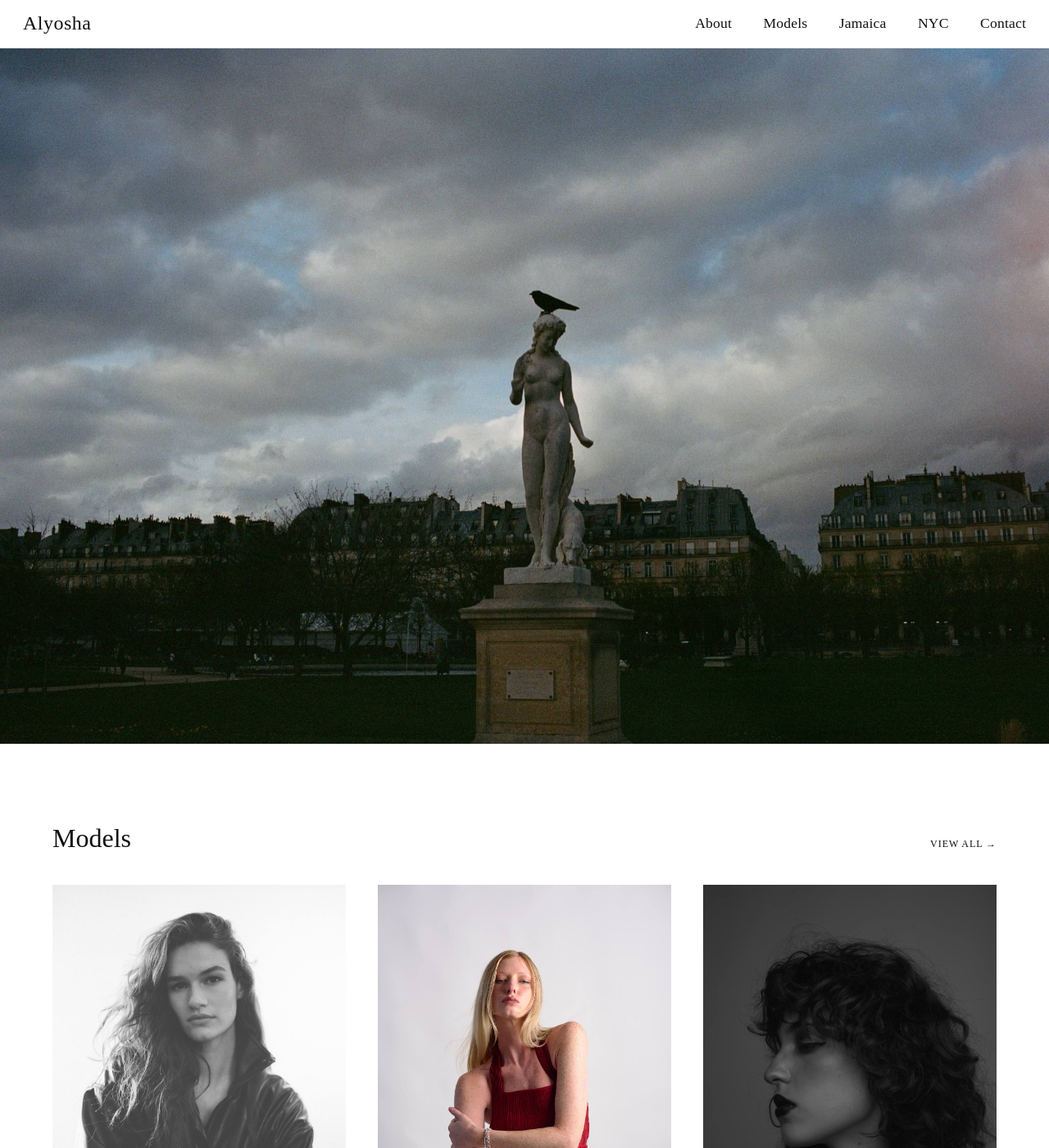
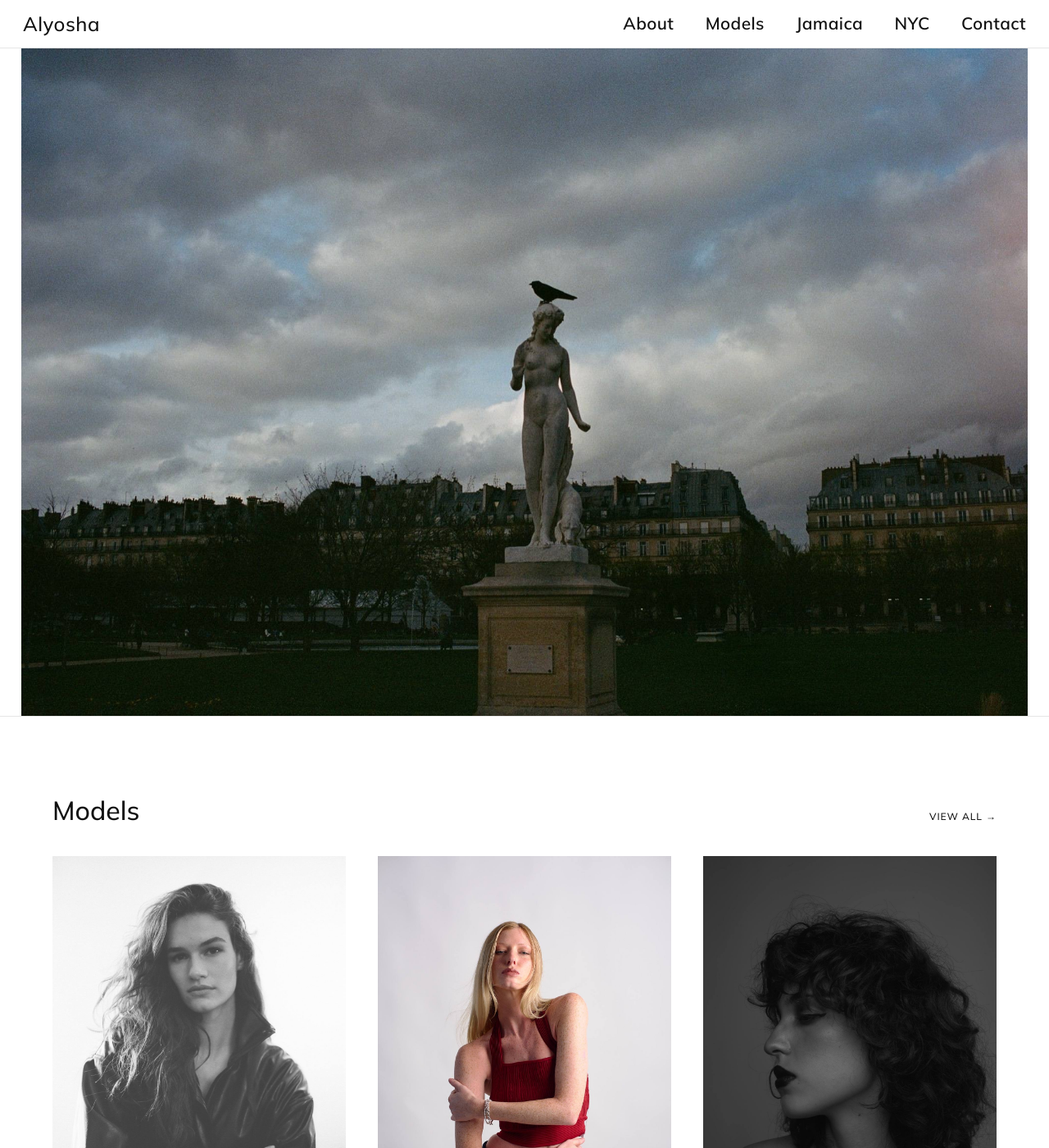
Before and after one commit to alyoshanyc/alyosha.nyc, a Jekyll site: the page built from index.md, in a window 1280 px wide and 1400 px high. Shown: the whole window at 82% size. Built offline with Jekyll 4.4.1, drawn with Linux system fonts in a browser that asks for light colours.

Commit message:
feat(ui): Mulish typeface, larger type, inset hero borders
- Switch site typeface to Mulish
- Increase base text to 19px at weight 500; nav to 1.3rem at weight 600
- Add a thin white margin on the left/right of the hero so it sits inset
  rather than edge-to-edge

Co-authored-by: Claude Opus 4.8 (1M context) <noreply@anthropic.com>

```diff
--- a/_includes/head.html
+++ b/_includes/head.html
@@ -7,6 +7,9 @@
 	<link rel="canonical" href="{{ page.url | absolute_url }}">
 	<link rel="icon" href="{{ '/favicon.ico' | relative_url }}" sizes="any">
 	<link rel="apple-touch-icon" href="{{ '/favicon.ico' | relative_url }}">
+	<link rel="preconnect" href="https://fonts.googleapis.com">
+	<link rel="preconnect" href="https://fonts.gstatic.com" crossorigin>
+	<link rel="stylesheet" href="https://fonts.googleapis.com/css2?family=Mulish:wght@500;600;700&display=swap">
 	<link rel="stylesheet" href="{{ '/assets/css/main.css' | relative_url }}">
 	<link rel="alternate" type="application/atom+xml" title="{{ site.title }}" href="{{ '/feed.xml' | relative_url }}">
 </head>
--- a/assets/css/main.css
+++ b/assets/css/main.css
@@ -12,8 +12,11 @@
 	--max: 1320px;
 	--gutter: clamp(20px, 5vw, 64px);
 	--header-h: 58px;
-	--serif: "Times New Roman", Times, Georgia, serif;
-	--sans: -apple-system, BlinkMacSystemFont, "Segoe UI", Helvetica, Arial, sans-serif;
+	/* Mulish — free near-match for Avenir (the face David Zwirner uses), loaded
+	   as a webfont so it renders identically on every device. Falls through to
+	   system Avenir Next / Helvetica if the webfont fails. */
+	--sans: "Mulish", "Avenir Next", "Avenir", Roboto, "Helvetica Neue", Helvetica, sans-serif;
+	--serif: var(--sans);
 }
 
 *, *::before, *::after { box-sizing: border-box; }
@@ -24,9 +27,10 @@ body {
 	margin: 0;
 	color: var(--ink);
 	background: var(--paper);
-	font-family: var(--serif);
-	font-size: 16px;
-	line-height: 1.55;
+	font-family: var(--sans);
+	font-size: 19px;
+	font-weight: 500;
+	line-height: 1.5;
 	-webkit-font-smoothing: antialiased;
 	text-rendering: optimizeLegibility;
 }
@@ -69,7 +73,7 @@ a:hover { text-decoration: underline; text-underline-offset: 3px; }
 	list-style: none; display: flex; gap: 2.4rem; margin: 0; padding: 0;
 }
 .site-nav a {
-	font-family: var(--serif); font-size: 1.1rem; letter-spacing: 0.01em;
+	font-family: var(--sans); font-weight: 600; font-size: 1.3rem; letter-spacing: 0.02em;
 }
 
 .nav-toggle {
@@ -86,7 +90,8 @@ a:hover { text-decoration: underline; text-underline-offset: 3px; }
    the whole frame is shown uncropped. If that makes it taller than the screen,
    the visitor scrolls down to see the rest. */
 .hero { position: relative; }
-.hero__media { width: 100%; }
+/* Small white margin down each side so the image sits inset, not edge-to-edge. */
+.hero__media { width: 100%; padding-inline: clamp(12px, 2vw, 28px); }
 .hero__img { width: 100%; height: auto; display: block; }
 .hero__placeholder { width: 100%; height: calc(100svh - var(--header-h)); }
 @supports not (height: 100svh) {
```
